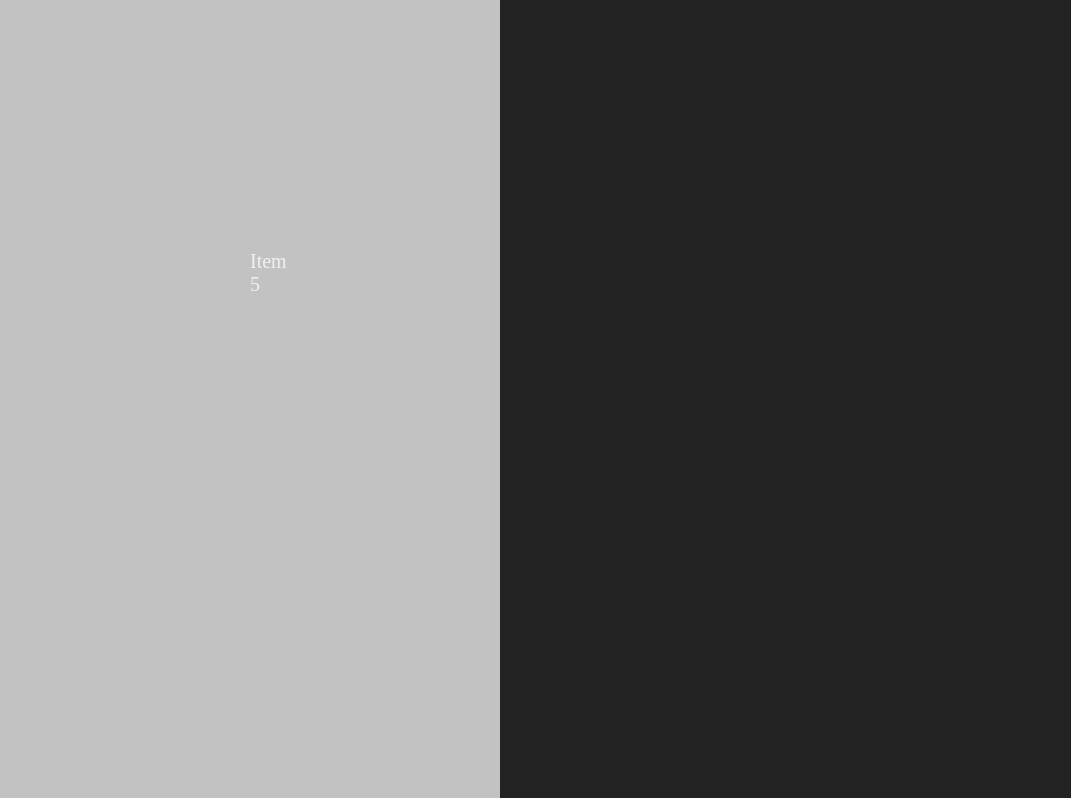
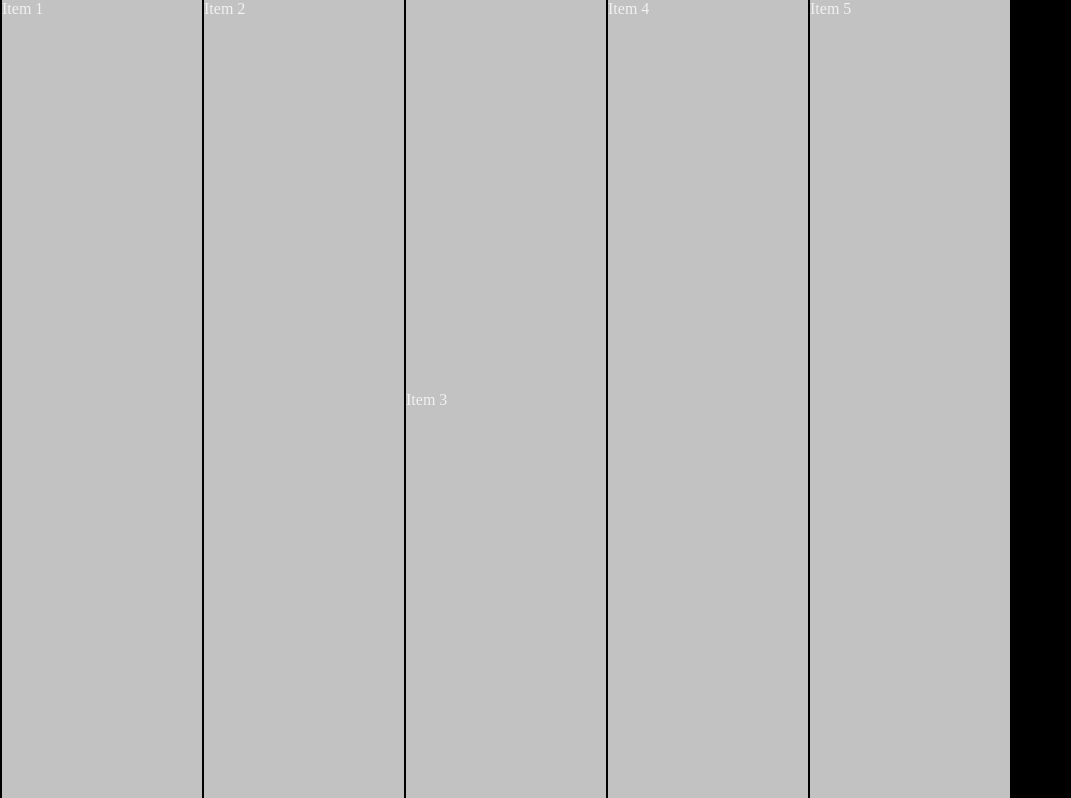
Before and after one commit to Jlplozada/clase_flex, a plain HTML site: page 25_06/index.html in a window 1280 px wide. Shown: the top 798 px of the page, without its empty margins (0-1071 px from the left). Drawn offline with Linux system fonts and the light colour scheme.

Commit message:
clase flex fin

```diff
--- a/25_06/css/style.css
+++ b/25_06/css/style.css
@@ -4,19 +4,91 @@
     box-sizing: border-box;
 }
 .container{
-    background-color: #222;
+    background-color: black;
+    height: 100vh;
     color: #f1f1f1;
-    font-size: 20px;
+    width: 100%;
+    /* font-size: 20px; */
+    /* padding: 35px; */
     display: flex;
-    /* display: inline-flex; */
-    flex-direction: row;
-    flex-direction: row-reverse;
-    flex-direction: column;
-    flex-direction: column-reverse;
+    display: inline-flex;
+    /*flex-direction: row;
+    /* flex-direction: row-reverse; */
+    /*flex-direction: column;
+    /* flex-direction: column-reverse; */
+    /*flex-wrap: nowrap;
+    /*flex-wrap: wrap;
+    /*flex-wrap: wrap-reverse;
+    /*flex-flow: row wrap;
+    /* justify-content: flex-start;
+    /*justify-content: flex-end;
+    /*justify-content: center; */
+    /* justify-content: space-between;
+    /*justify-content: space-around;
+    /*justify-content: space-evenly; */
+    /* align-items: stretch; */
+    /* align-items:flex-start; */
+    /* align-items:flex-end; */
+    /* align-items: center; */
+    /* align-items:baseline; */
+    /* align-content: start; */
+    /* align-content: flex-end; */
+    /* align-content: center; */
+    /* align-content: space-between; */
+    /* align-content: space-around; */
+    /* align-content: space-evenly; */
+
+
+
 }
 .item{
-    width: 250px;
-    padding: 250px;
+    margin-left: 2px;
+    width: 200px;
+    /* width: 250px;
+    padding: 250px; */
     background-color: #C2C2C2;
 
 }
+.item.item:nth-child(2n){
+    /* font-size: 56px; */
+}
+/* .orden1{
+    order:3;  la ubicacion
+}
+.orden2{
+    order:2;
+}
+.orden3{
+    order:1;
+} */
+/* .orden1{
+    flex-grow:0;
+
+}
+.orden2{
+    flex-grow:1;  capacidad de crecer
+
+}
+.orden3{
+    flex-grow:2;
+
+} */
+/* .orden1{
+
+}
+.orden2{
+
+}
+.orden3{
+    flex-shrink:3;        capacidad de reducir
+
+} */
+ .orden1{
+
+}
+.orden2{
+
+}
+.orden3{
+    align-content: center;
+}
--- a/25_06/index.html
+++ b/25_06/index.html
@@ -9,15 +9,15 @@
 </head>
 <body>
     <div class="container">
-        <div class="item">Item 1</div>
-        <div class="item">Item 2</div>
-        <div class="item">Item 3</div>
+        <div class="item orden1">Item 1</div>
+        <div class="item orden2">Item 2</div>
+        <div class="item orden3">Item 3</div>
         <div class="item">Item 4</div>
         <div class="item">Item 5</div>
     </div>
     <!-- div.container>div.item*19{item $} -->
      <br><br><br>
-    <div class="container">
+    <!-- <div class="container">
         <div class="item">item 1</div>
         <div class="item">item 2</div>
         <div class="item">item 3</div>
@@ -36,7 +36,7 @@
         <div class="item">item 16</div>
         <div class="item">item 17</div>
         <div class="item">item 18</div>
-        <div class="item">item 19</div>
+        <div class="item">item 19</div> -->
     </div>
 </body>
 </html>
```
